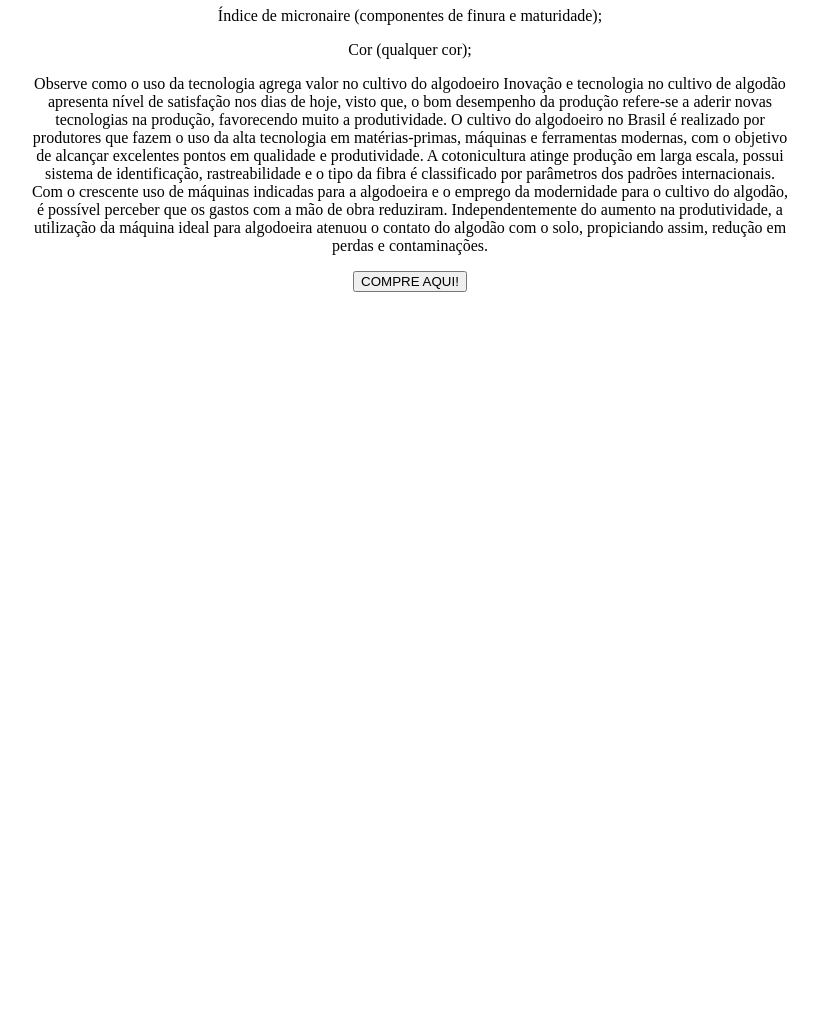
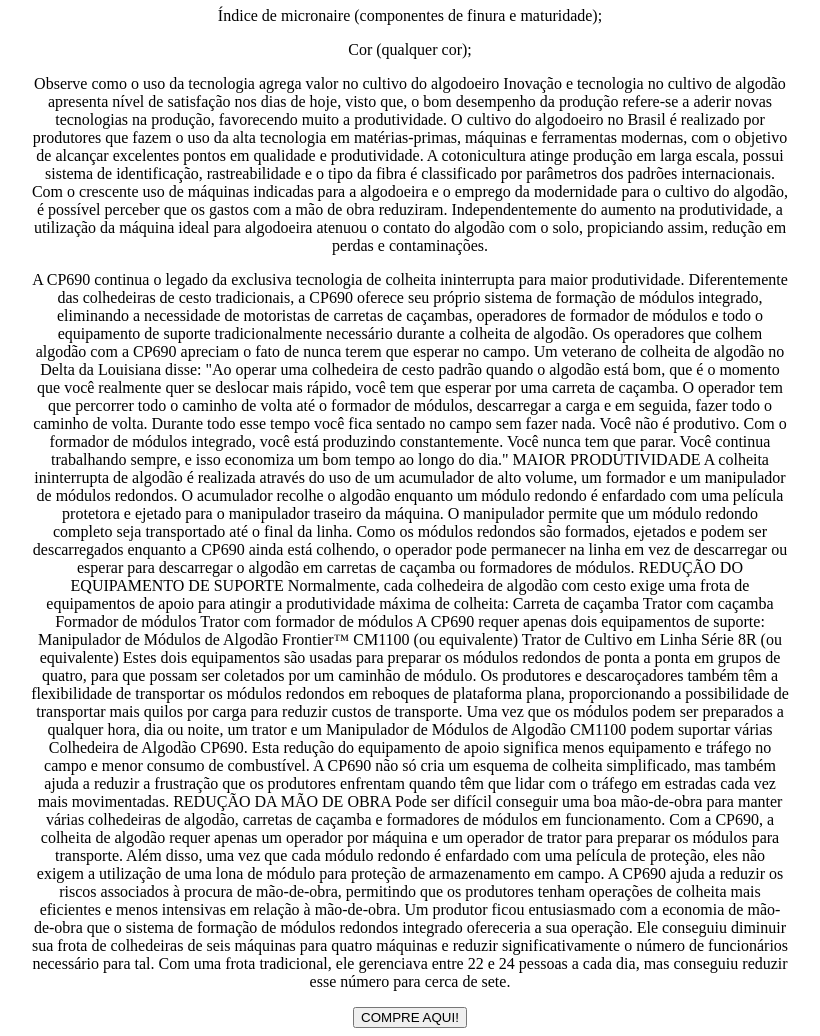
Before and after one commit to namoradosdarhizinha/fibramaster, a plain HTML site: page index.html in a window 1280 px wide. Shown: the part 1004-2040 px from the top of the page, without its empty margins (230-1050 px from the left). Before the commit the page ends 1304 px from the top, so only its background shows below. Drawn offline with Linux system fonts and the light colour scheme.

Commit message:
ytlyhçytr

```diff
--- a/index.html
+++ b/index.html
@@ -47,7 +47,42 @@
 
     Independentemente do aumento na produtividade, a utilização da máquina ideal para algodoeira atenuou o contato do algodão com o solo, propiciando assim, redução em perdas e contaminações.
 </p>
+<p> A CP690 continua o legado da exclusiva tecnologia de colheita ininterrupta para maior produtividade. Diferentemente das colhedeiras de cesto tradicionais, a CP690 oferece seu próprio sistema de formação de módulos integrado, eliminando a necessidade de motoristas de carretas de caçambas, operadores de formador de módulos e todo o equipamento de suporte tradicionalmente necessário durante a colheita de algodão.
 
+
+
+    Os operadores que colhem algodão com a CP690 apreciam o fato de nunca terem que esperar no campo. Um veterano de colheita de algodão no Delta da Louisiana disse: "Ao operar uma colhedeira de cesto padrão quando o algodão está bom, que é o momento que você realmente quer se deslocar mais rápido, você tem que esperar por uma carreta de caçamba. O operador tem que percorrer todo o caminho de volta até o formador de módulos, descarregar a carga e em seguida, fazer todo o caminho de volta. Durante todo esse tempo você fica sentado no campo sem fazer nada. Você não é produtivo. Com o formador de módulos integrado, você está produzindo constantemente. Você nunca tem que parar. Você continua trabalhando sempre, e isso economiza um bom tempo ao longo do dia."
+
+    MAIOR PRODUTIVIDADE
+    A colheita ininterrupta de algodão é realizada através do uso de um acumulador de alto volume, um formador e um manipulador de módulos redondos. O acumulador recolhe o algodão enquanto um módulo redondo é enfardado com uma película protetora e ejetado para o manipulador traseiro da máquina. O manipulador permite que um módulo redondo completo seja transportado até o final da linha.
+
+
+
+    Como os módulos redondos são formados, ejetados e podem ser descarregados enquanto a CP690 ainda está colhendo, o operador pode permanecer na linha em vez de descarregar ou esperar para descarregar o algodão em carretas de caçamba ou formadores de módulos.
+
+    REDUÇÃO DO EQUIPAMENTO DE SUPORTE
+    Normalmente, cada colhedeira de algodão com cesto exige uma frota de equipamentos de apoio para atingir a produtividade máxima de colheita:
+
+    Carreta de caçamba
+    Trator com caçamba
+    Formador de módulos
+    Trator com formador de módulos
+    A CP690 requer apenas dois equipamentos de suporte:
+
+    Manipulador de Módulos de Algodão Frontier™ CM1100 (ou equivalente)
+    Trator de Cultivo em Linha Série 8R (ou equivalente)
+    Estes dois equipamentos são usadas para preparar os módulos redondos de ponta a ponta em grupos de quatro, para que possam ser coletados por um caminhão de módulo. Os produtores e descaroçadores também têm a flexibilidade de transportar os módulos redondos em reboques de plataforma plana, proporcionando a possibilidade de transportar mais quilos por carga para reduzir custos de transporte. Uma vez que os módulos podem ser preparados a qualquer hora, dia ou noite, um trator e um Manipulador de Módulos de Algodão CM1100 podem suportar várias Colhedeira de Algodão CP690.
+
+
+
+    Esta redução do equipamento de apoio significa menos equipamento e tráfego no campo e menor consumo de combustível. A CP690 não só cria um esquema de colheita simplificado, mas também ajuda a reduzir a frustração que os produtores enfrentam quando têm que lidar com o tráfego em estradas cada vez mais movimentadas.
+
+    REDUÇÃO DA MÃO DE OBRA
+    Pode ser difícil conseguir uma boa mão-de-obra para manter várias colhedeiras de algodão, carretas de caçamba e formadores de módulos em funcionamento. Com a CP690, a colheita de algodão requer apenas um operador por máquina e um operador de trator para preparar os módulos para transporte. Além disso, uma vez que cada módulo redondo é enfardado com uma película de proteção, eles não exigem a utilização de uma lona de módulo para proteção de armazenamento em campo. A CP690 ajuda a reduzir os riscos associados à procura de mão-de-obra, permitindo que os produtores tenham operações de colheita mais eficientes e menos intensivas em relação à mão-de-obra.
+
+
+
+    Um produtor ficou entusiasmado com a economia de mão-de-obra que o sistema de formação de módulos redondos integrado ofereceria a sua operação. Ele conseguiu diminuir sua frota de colhedeiras de seis máquinas para quatro máquinas e reduzir significativamente o número de funcionários necessário para tal. Com uma frota tradicional, ele gerenciava entre 22 e 24 pessoas a cada dia, mas conseguiu reduzir esse número para cerca de sete.</p>
 </section>
 <section>
     <button>COMPRE AQUI!</button>
```
